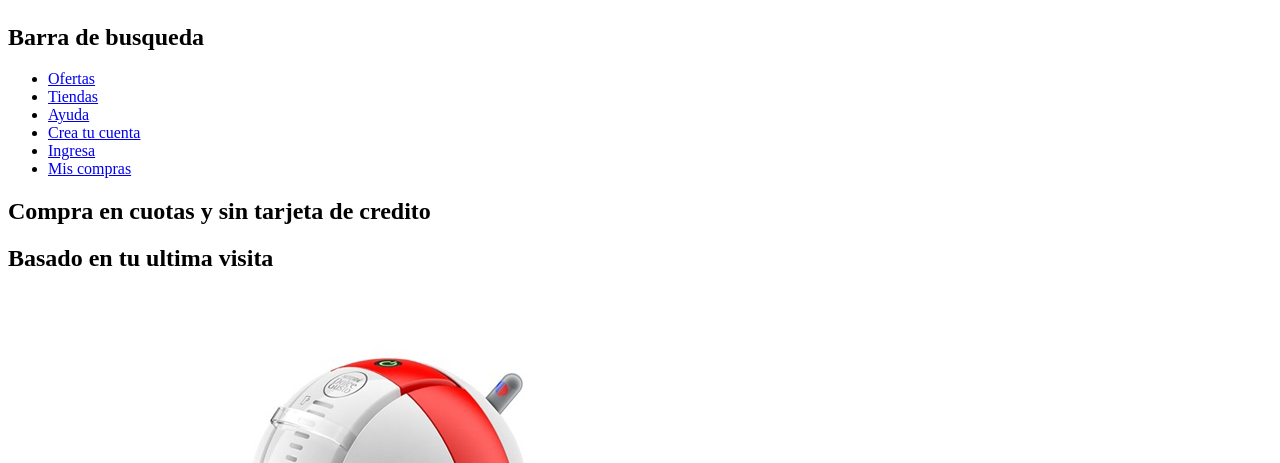
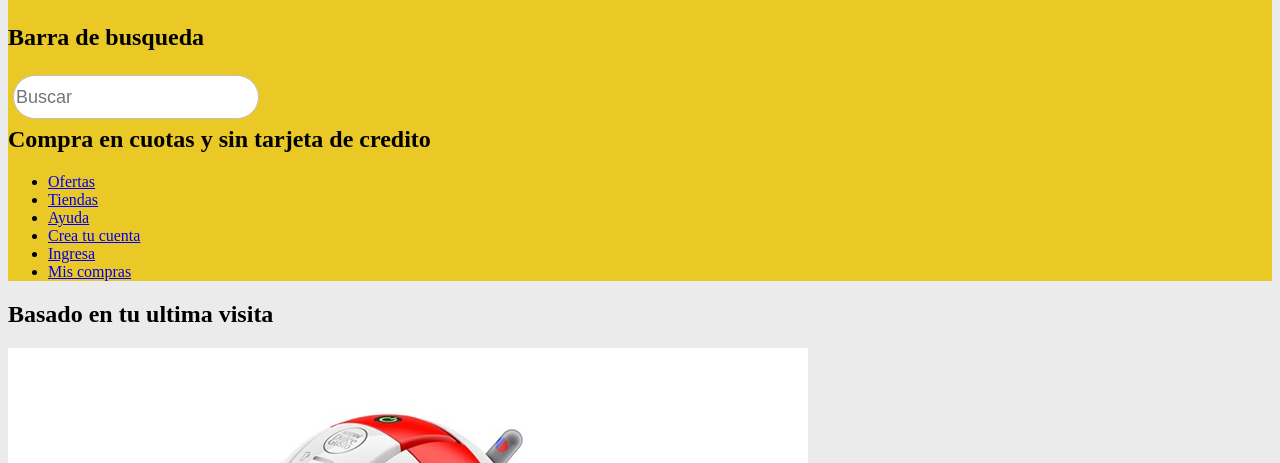
Before and after one commit to Cami0807/proyecto2, a website: page proyecto1/views/home.html in a window 1280 px wide. Shown: the part 337-800 px from the top of the page. Drawn offline with Linux system fonts and the light colour scheme.

Commit message:
ultima version

```diff
--- a/proyecto1/public/css/styles.css
+++ b/proyecto1/public/css/styles.css
@@ -1,3 +1,24 @@
 header {
-        background-color: yellow
-    }
+        background-color: rgb(234,201,38);
+   }
+body {
+    background-color: rgb(235,235,235);
+}
+h4{
+    color: green;
+}
+.buscar{
+    position: absolute;
+    padding: 5px;
+}
+.buscar input{
+    width: 240px;
+    height: 40px;
+    padding: 0 20 px;
+    font-size: 18px;
+    color:black;
+    outline: none;
+    border: 1px solid silver;
+    border-radius: 30px;
+
+}
--- a/proyecto1/views/home.html
+++ b/proyecto1/views/home.html
@@ -5,12 +5,22 @@
     <meta http-equiv="X-UA-Compatible" content="IE=edge">
     <meta name="viewport" content="width=device-width, initial-scale=1.0">
     <title>Document</title>
-    <link rel="stylesheet" href="PROYECTO1\public\css\styles.css">
+    <link rel="stylesheet" type ="text/css" href="/css/styles.css">
 </head>
 <header>
     <img src="/images/logo-mercado-liebre.svg" alt="">
 
     <h2> Barra de busqueda </h2>
+    <div class="buscar">
+        <input type="text" placeholder="Buscar" required>
+        <div class="btn">
+
+    </div>
+    </div>
+
+    <br></br>
+
+    <h2> Compra en cuotas y sin tarjeta de credito </h2>
 
     <nav>
         <ul>
@@ -22,8 +32,10 @@
             <li><a href="https://www.google.com"> Mis compras </a></li>
         </ul>
     </nav>
-<h2> Compra en cuotas y sin tarjeta de credito </h2>
+
+
 </header>
+
 <body>
 
 <h2> Basado en tu ultima visita</h2>
@@ -107,7 +119,7 @@
     porque estás siempre protegid@.</span>
 
 
-    <span></span>     Copyright © 1999-2020 MercadoLiebre S.R.L. </span>
+    <span>  Copyright © 1999-2020 MercadoLiebre S.R.L. </span>
 
 </footer>
 </html>
```
